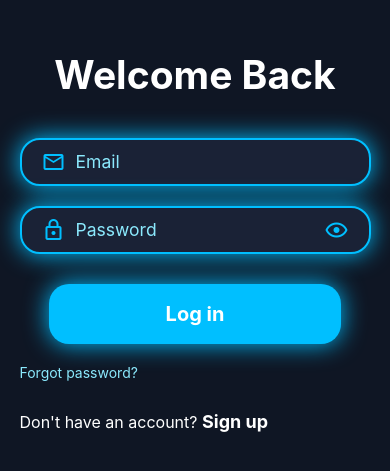
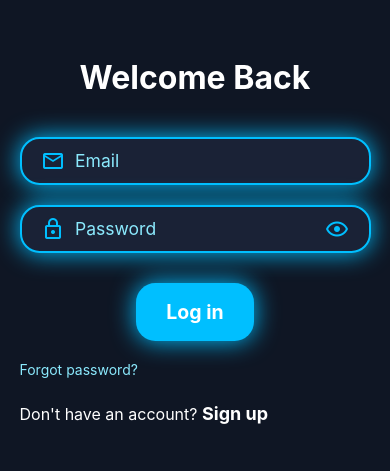
Before and after one commit to GabrielOFaria/MyLanguageApp, a React Native app: screen / in a window 390 px wide. Shown: the part 181-652 px from the top of the page. Built offline with nearby package versions, Linux system fonts and the light colour scheme.

Commit message:
responsiveness for various screen sizes

```diff
--- a/App.js
+++ b/App.js
@@ -1,6 +1,8 @@
 import React, { useState } from "react";
 import * as Animatable from "react-native-animatable";
 import { useWindowDimensions } from "react-native";
+import { SafeAreaView } from "react-native-safe-area-context";
+import { SafeAreaProvider } from "react-native-safe-area-context";
 import {
   KeyboardAvoidingView,
   Platform,
@@ -21,6 +23,19 @@ export default function App() {
   const [passwordVisible, setPasswordVisible] = useState(false);
 
   const { width, height } = useWindowDimensions();
+  const titleMarginBottom = Math.min(height * 0.05, 40);
+  const titleFont = Math.min(width * 0.1, 32);
+  const inputFont = Math.min(width * 0.045, 18);
+  const buttonFont = Math.min(width * 0.05, 20);
+  const signupFont = Math.min(width * 0.045, 16);
+  const signupBoldFont = Math.min(width * 0.05, 18);
+  const linkMargin = Math.min(height * 0.03, 30);
+  const buttonPaddingV = Math.min(height * 0.02, 18);
+  const buttonPaddingH = Math.min(width * 0.08, 30);
+  const buttonMarginTop = Math.min(height * 0.015, 10);
+  const buttonMarginBottom = Math.min(height * 0.025, 20);
+  const inputPaddingH = Math.min(width * 0.05, 20);
+  const inputPaddingV = Math.min(height * 0.015, 10);
 
   const handleLogin = () => {
     if (!email.trim()) {
@@ -35,6 +50,8 @@ export default function App() {
   };
 
   return (
+    <SafeAreaProvider>
+      <SafeAreaView style={{ flex: 1 }}>
         <KeyboardAvoidingView
           style={{ flex: 1 }}
           behavior={Platform.OS === "ios" ? "padding" : "height"}
@@ -49,17 +66,34 @@ export default function App() {
               keyboardShouldPersistTaps="handled"
             >
               <View
-            style={[styles.container, { padding: Math.min(width * 0.05, 20) }]}
+                style={[
+                  styles.container,
+                  { padding: Math.min(width * 0.05, 20) },
+                ]}
               >
                 <Text
-              style={[styles.title, { fontSize: Math.min(width * 0.1, 40) }]}
+                  style={[
+                    styles.title,
+                    {
+                      fontSize: titleFont,
+                      marginBottom: titleMarginBottom,
+                    },
+                  ]}
                 >
                   Welcome Back
                 </Text>
                 <Animatable.View
                   animation="fadeInUp"
                   duration={1000}
-              style={styles.inputBox}
+                  style={[
+                    styles.inputBox,
+                    {
+                      borderRadius: Math.min(width * 0.05, 20),
+                      maxWidth: width * 0.9,
+                      paddingHorizontal: inputPaddingH,
+                      paddingVertical: inputPaddingV,
+                    },
+                  ]}
                 >
                   <Icon
                     name="email-outline"
@@ -68,10 +102,7 @@ export default function App() {
                     style={{ marginRight: 10 }}
                   />
                   <TextInput
-                style={[
-                  styles.input,
-                  { fontSize: Math.min(width * 0.045, 18) },
-                ]}
+                    style={[styles.input, { fontSize: inputFont }]}
                     placeholder="Email"
                     placeholderTextColor={"#8be9fd"}
                     value={email}
@@ -82,10 +113,22 @@ export default function App() {
                   animation="fadeInUp"
                   delay={200}
                   duration={1000}
-              style={styles.inputBox}
+                  style={[
+                    styles.inputBox,
+                    {
+                      borderRadius: Math.min(width * 0.05, 20),
+                      maxWidth: width * 0.9,
+                      paddingHorizontal: inputPaddingH,
+                      paddingVertical: inputPaddingV,
+                    },
+                  ]}
                 >
                   <View
-                style={{ flexDirection: "row", alignItems: "center", flex: 1 }}
+                    style={{
+                      flexDirection: "row",
+                      alignItems: "center",
+                      flex: 1,
+                    }}
                   >
                     <Icon
                       name="lock-outline"
@@ -94,10 +137,7 @@ export default function App() {
                       style={{ marginRight: 10 }}
                     />
                     <TextInput
-                  style={[
-                    styles.input,
-                    { flex: 1, fontSize: Math.min(width * 0.045, 18) },
-                  ]}
+                      style={[styles.input, { flex: 1, fontSize: inputFont }]}
                       placeholder="Password"
                       placeholderTextColor="#8be9fd"
                       secureTextEntry={!passwordVisible}
@@ -125,23 +165,42 @@ export default function App() {
                   style={{ alignItems: "center" }}
                 >
                   <TouchableOpacity
-                style={[styles.button, { width: Math.min(width * 0.75, 400) }]}
+                    style={[
+                      styles.button,
+                      {
+                        borderRadius: Math.min(width * 0.05, 20),
+                        paddingVertical: buttonPaddingV,
+                        paddingHorizontal: buttonPaddingH,
+                        marginTop: buttonMarginTop,
+                        marginBottom: buttonMarginBottom,
+                      },
+                    ]}
                     onPress={handleLogin}
                   >
-                <Text style={styles.buttonText}>Log in</Text>
+                    <Text style={[styles.buttonText, { fontSize: buttonFont }]}>
+                      Log in
+                    </Text>
                   </TouchableOpacity>
                 </Animatable.View>
 
-            <Text style={styles.link}>Forgot password?</Text>
+                <Text style={[styles.link, { marginBottom: linkMargin }]}>
+                  Forgot password?
+                </Text>
 
-            <Text style={styles.signup}>
+                <Text style={[styles.signup, { fontSize: signupFont }]}>
                   Don't have an account?{" "}
-              <Text style={styles.signupBold}>Sign up</Text>
+                  <Text
+                    style={[styles.signupBold, { fontSize: signupBoldFont }]}
+                  >
+                    Sign up
+                  </Text>
                 </Text>
               </View>
             </ScrollView>
           </TouchableWithoutFeedback>
         </KeyboardAvoidingView>
+      </SafeAreaView>
+    </SafeAreaProvider>
   );
 }
 
@@ -155,20 +214,13 @@ const styles = StyleSheet.create({
   },
   title: {
     color: "#fff",
-    fontSize: 40,
     fontWeight: "bold",
-    marginBottom: 40,
     textAlign: "center",
     alignSelf: "center",
   },
   inputBox: {
-    width: "100%",
-    maxWidth: 500,
     backgroundColor: "#1a2236",
-    borderRadius: 20,
     marginBottom: 20,
-    paddingHorizontal: 20,
-    paddingVertical: 10,
     borderWidth: 2,
     borderColor: "#00bfff",
     flexDirection: "row",
@@ -182,18 +234,11 @@ const styles = StyleSheet.create({
   input: {
     flex: 1,
     color: "#fff",
-    fontSize: 18,
   },
   button: {
-    width: "75%",
     alignSelf: "center",
     backgroundColor: "#00bfff",
-    borderRadius: 20,
-    paddingVertical: 18,
-    paddingHorizontal: 30,
     alignItems: "center",
-    marginTop: 10,
-    marginBottom: 20,
     shadowColor: "#00bfff",
     shadowOffset: { width: 0, height: 0 },
     shadowOpacity: 1,
@@ -201,21 +246,17 @@ const styles = StyleSheet.create({
   },
   buttonText: {
     color: "#fff",
-    fontSize: 20,
     fontWeight: "bold",
   },
 
   link: {
     color: "#8be9fd",
-    marginBottom: 30,
   },
   signup: {
     color: "#fff",
-    fontSize: 16,
   },
   signupBold: {
     fontWeight: "bold",
     color: "#fff",
-    fontSize: 18,
   },
 });
--- a/app.json
+++ b/app.json
@@ -3,7 +3,7 @@
     "name": "MyLanguageApp",
     "slug": "MyLanguageApp",
     "version": "1.0.0",
-    "orientation": "portrait",
+    "orientation": "default",
     "icon": "./assets/icon.png",
     "userInterfaceStyle": "light",
     "newArchEnabled": true,
```
Also changed, not shown: package.json (+7 -6 lines), 1 other file (tests, documents, lock files or other folders). Lines whose indentation alone changed are shown as unchanged.
